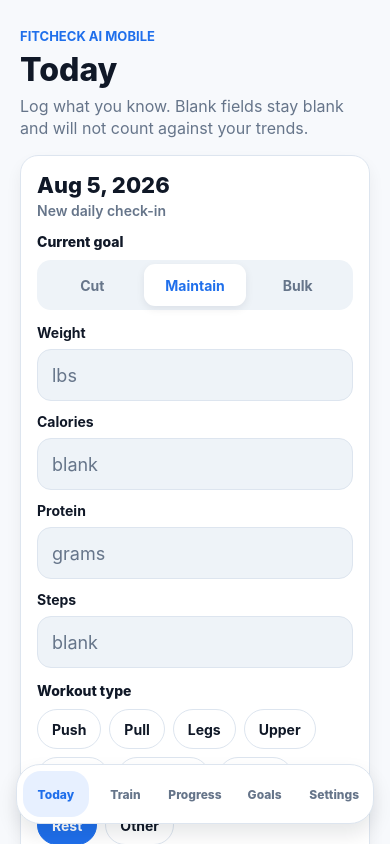
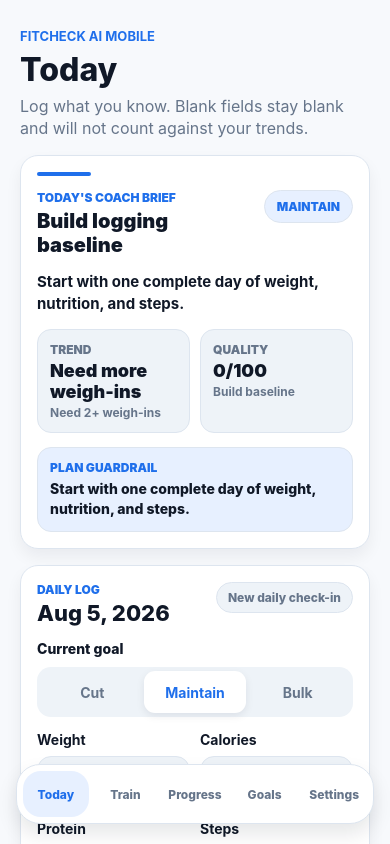
Before and after one commit to ayushs36/fitcheck-ai, a React Native app in the folder mobile/: screen / in a window 390 px wide. Both pictures are taken after a click on the button "Start Logging". Built offline with nearby package versions, Linux system fonts and the light colour scheme.

Commit message:
Add mobile daily coach brief

```diff
--- /dev/null
+++ b/mobile/src/components/DailyCoachBriefCard.tsx
@@ -0,0 +1,169 @@
+import { StyleSheet, Text, View } from "react-native";
+import { colors } from "../theme/colors";
+import { ProgressInsights } from "../utils/progressInsights";
+import { Card } from "./Card";
+
+type DailyCoachBriefCardProps = {
+  insights: ProgressInsights;
+};
+
+function formatTrend(insights: ProgressInsights): string {
+  const weeklyChange = insights.weightTrend.weeklyChange;
+  if (typeof weeklyChange !== "number") {
+    return "Need more weigh-ins";
+  }
+
+  return `${weeklyChange} lb/week`;
+}
+
+function formatQualityLabel(status: ProgressInsights["loggingQuality"]["status"]): string {
+  if (status === "strong") {
+    return "Strong data";
+  }
+
+  if (status === "usable") {
+    return "Usable data";
+  }
+
+  if (status === "thin") {
+    return "Thin data";
+  }
+
+  return "Build baseline";
+}
+
+export function DailyCoachBriefCard({ insights }: DailyCoachBriefCardProps) {
+  return (
+    <Card>
+      <View style={styles.accentBar} />
+      <View style={styles.header}>
+        <View style={styles.headerCopy}>
+          <Text style={styles.eyebrow}>Today's Coach Brief</Text>
+          <Text style={styles.title}>{insights.priority}</Text>
+        </View>
+        <View style={styles.goalPill}>
+          <Text style={styles.goalText}>{insights.activeGoal}</Text>
+        </View>
+      </View>
+
+      <Text style={styles.body}>{insights.nextAction}</Text>
+
+      <View style={styles.signalRow}>
+        <View style={styles.signalBox}>
+          <Text style={styles.signalLabel}>Trend</Text>
+          <Text style={styles.signalValue}>{formatTrend(insights)}</Text>
+          <Text style={styles.signalMeta}>{insights.weightTrend.status}</Text>
+        </View>
+        <View style={styles.signalBox}>
+          <Text style={styles.signalLabel}>Quality</Text>
+          <Text style={styles.signalValue}>{insights.loggingQuality.score}/100</Text>
+          <Text style={styles.signalMeta}>{formatQualityLabel(insights.loggingQuality.status)}</Text>
+        </View>
+      </View>
+
+      <View style={styles.nextBox}>
+        <Text style={styles.nextLabel}>Plan Guardrail</Text>
+        <Text style={styles.nextText}>{insights.loggingQuality.nextAction}</Text>
+      </View>
+    </Card>
+  );
+}
+
+const styles = StyleSheet.create({
+  accentBar: {
+    backgroundColor: colors.primary,
+    borderRadius: 999,
+    height: 4,
+    width: 54,
+  },
+  body: {
+    color: colors.text,
+    fontSize: 15,
+    fontWeight: "700",
+    lineHeight: 22,
+  },
+  eyebrow: {
+    color: colors.primary,
+    fontSize: 12,
+    fontWeight: "900",
+    textTransform: "uppercase",
+  },
+  goalPill: {
+    backgroundColor: colors.primarySoft,
+    borderColor: colors.border,
+    borderWidth: 1,
+    borderRadius: 999,
+    paddingHorizontal: 12,
+    paddingVertical: 8,
+  },
+  goalText: {
+    color: colors.primary,
+    fontSize: 12,
+    fontWeight: "900",
+    textTransform: "uppercase",
+  },
+  header: {
+    alignItems: "flex-start",
+    flexDirection: "row",
+    gap: 12,
+    justifyContent: "space-between",
+  },
+  headerCopy: {
+    flex: 1,
+    gap: 4,
+  },
+  nextBox: {
+    backgroundColor: colors.primarySoft,
+    borderColor: colors.border,
+    borderWidth: 1,
+    borderRadius: 14,
+    gap: 4,
+    padding: 12,
+  },
+  nextLabel: {
+    color: colors.primary,
+    fontSize: 12,
+    fontWeight: "900",
+    textTransform: "uppercase",
+  },
+  nextText: {
+    color: colors.text,
+    fontSize: 14,
+    fontWeight: "800",
+    lineHeight: 20,
+  },
+  signalBox: {
+    backgroundColor: colors.surfaceMuted,
+    borderColor: colors.border,
+    borderWidth: 1,
+    borderRadius: 14,
+    flex: 1,
+    gap: 3,
+    padding: 12,
+  },
+  signalLabel: {
+    color: colors.textMuted,
+    fontSize: 12,
+    fontWeight: "900",
+    textTransform: "uppercase",
+  },
+  signalMeta: {
+    color: colors.textMuted,
+    fontSize: 12,
+    fontWeight: "700",
+  },
+  signalRow: {
+    flexDirection: "row",
+    gap: 10,
+  },
+  signalValue: {
+    color: colors.text,
+    fontSize: 18,
+    fontWeight: "900",
+  },
+  title: {
+    color: colors.text,
+    fontSize: 20,
+    fontWeight: "900",
+  },
+});
--- a/mobile/src/components/LogEditorCard.tsx
+++ b/mobile/src/components/LogEditorCard.tsx
@@ -56,8 +56,13 @@ export function LogEditorCard({
   return (
     <Card>
       <View style={styles.cardHeader}>
+        <View style={styles.cardHeaderCopy}>
+          <Text style={styles.eyebrow}>Daily Log</Text>
           <Text style={styles.cardTitle}>{dateLabel}</Text>
-        <Text style={styles.cardMeta}>{statusLabel}</Text>
+        </View>
+        <View style={styles.statusPill}>
+          <Text style={styles.statusText}>{statusLabel}</Text>
+        </View>
       </View>
 
       <View style={styles.section}>
@@ -70,6 +75,8 @@ export function LogEditorCard({
       </View>
 
       <View style={styles.grid}>
+        <View style={styles.inputPair}>
+          <View style={styles.inputCell}>
             <TextField
               keyboardType="decimal-pad"
               label="Weight"
@@ -77,6 +84,8 @@ export function LogEditorCard({
               placeholder="lbs"
               value={draft.weightLbs}
             />
+          </View>
+          <View style={styles.inputCell}>
             <TextField
               keyboardType="number-pad"
               label="Calories"
@@ -84,6 +93,10 @@ export function LogEditorCard({
               placeholder="blank"
               value={draft.calories}
             />
+          </View>
+        </View>
+        <View style={styles.inputPair}>
+          <View style={styles.inputCell}>
             <TextField
               keyboardType="number-pad"
               label="Protein"
@@ -91,6 +104,8 @@ export function LogEditorCard({
               placeholder="grams"
               value={draft.proteinGrams}
             />
+          </View>
+          <View style={styles.inputCell}>
             <TextField
               keyboardType="number-pad"
               label="Steps"
@@ -98,6 +113,8 @@ export function LogEditorCard({
               placeholder="blank"
               value={draft.steps}
             />
+          </View>
+        </View>
       </View>
 
       <View style={styles.section}>
@@ -141,20 +158,35 @@ export function LogEditorCard({
 
 const styles = StyleSheet.create({
   cardHeader: {
-    gap: 4,
+    alignItems: "flex-start",
+    flexDirection: "row",
+    gap: 12,
+    justifyContent: "space-between",
   },
-  cardMeta: {
-    color: colors.textMuted,
-    fontSize: 14,
-    fontWeight: "600",
+  cardHeaderCopy: {
+    flex: 1,
+    gap: 3,
   },
   cardTitle: {
     color: colors.text,
     fontSize: 22,
     fontWeight: "800",
   },
+  eyebrow: {
+    color: colors.primary,
+    fontSize: 12,
+    fontWeight: "900",
+    textTransform: "uppercase",
+  },
   grid: {
     gap: 12,
+  },
+  inputCell: {
+    flex: 1,
+  },
+  inputPair: {
+    flexDirection: "row",
+    gap: 10,
   },
   label: {
     color: colors.text,
@@ -181,6 +213,19 @@ const styles = StyleSheet.create({
   section: {
     gap: 10,
   },
+  statusPill: {
+    backgroundColor: colors.surfaceMuted,
+    borderColor: colors.border,
+    borderRadius: 999,
+    borderWidth: 1,
+    paddingHorizontal: 11,
+    paddingVertical: 7,
+  },
+  statusText: {
+    color: colors.textMuted,
+    fontSize: 12,
+    fontWeight: "800",
+  },
   selectedWorkoutChip: {
     backgroundColor: colors.primary,
     borderColor: colors.primary,
@@ -190,6 +235,7 @@ const styles = StyleSheet.create({
   },
   workoutChip: {
     alignItems: "center",
+    backgroundColor: colors.surface,
     borderColor: colors.border,
     borderRadius: 999,
     borderWidth: 1,
--- a/mobile/src/components/RecentLogsList.tsx
+++ b/mobile/src/components/RecentLogsList.tsx
@@ -21,9 +21,10 @@ export function RecentLogsList({ logs, selectedDate, onSelectLog }: RecentLogsLi
   if (logs.length === 0) {
     return (
       <View style={styles.emptyState}>
-        <Text style={styles.emptyTitle}>No logs yet</Text>
+        <Text style={styles.emptyTitle}>Your first trend starts here</Text>
         <Text style={styles.emptyBody}>
-          Save your first day to start building mobile progress history.
+          Save today with any fields you know. Blank fields stay blank and will be skipped in
+          averages.
         </Text>
       </View>
     );
@@ -44,7 +45,9 @@ export function RecentLogsList({ logs, selectedDate, onSelectLog }: RecentLogsLi
           >
             <View style={styles.rowHeader}>
               <Text style={styles.date}>{formatReadableDate(log.date)}</Text>
-              <Text style={styles.goal}>{log.goal}</Text>
+              <View style={styles.goalPill}>
+                <Text style={styles.goal}>{log.goal}</Text>
+              </View>
             </View>
             <Text style={styles.metrics}>
               {[
@@ -79,8 +82,10 @@ const styles = StyleSheet.create({
     lineHeight: 22,
   },
   emptyState: {
-    backgroundColor: colors.surfaceMuted,
+    backgroundColor: colors.primarySoft,
+    borderColor: colors.border,
     borderRadius: 16,
+    borderWidth: 1,
     gap: 6,
     padding: 16,
   },
@@ -103,8 +108,14 @@ const styles = StyleSheet.create({
   goal: {
     color: colors.primary,
     fontSize: 12,
-    fontWeight: "800",
+    fontWeight: "900",
     textTransform: "uppercase",
+  },
+  goalPill: {
+    backgroundColor: colors.primarySoft,
+    borderRadius: 999,
+    paddingHorizontal: 9,
+    paddingVertical: 5,
   },
   list: {
     gap: 10,
@@ -115,6 +126,7 @@ const styles = StyleSheet.create({
     lineHeight: 20,
   },
   row: {
+    backgroundColor: colors.surface,
     borderColor: colors.border,
     borderRadius: 16,
     borderWidth: 1,
--- a/mobile/src/screens/TodayScreen.tsx
+++ b/mobile/src/screens/TodayScreen.tsx
@@ -1,24 +1,28 @@
 import { useEffect, useMemo, useState } from "react";
 import { Alert, StyleSheet, Text, View } from "react-native";
 import { Card } from "../components/Card";
+import { DailyCoachBriefCard } from "../components/DailyCoachBriefCard";
 import { LogEditorCard } from "../components/LogEditorCard";
 import { RecentLogsList } from "../components/RecentLogsList";
 import { Screen } from "../components/Screen";
 import {
   getDailyLogByDate,
-  loadRecentDailyLogs,
+  loadDailyLogsDescending,
   loadUserSettings,
   upsertDailyLog,
 } from "../storage/mobileStorage";
 import { colors } from "../theme/colors";
-import { DailyLog, TodayLogDraft } from "../types/fitness";
+import { DailyLog, TodayLogDraft, UserSettings } from "../types/fitness";
 import { formatReadableDate, getTodayKey } from "../utils/date";
 import { blankTodayDraft, createDailyLogFromDraft, dailyLogToDraft } from "../utils/logDraft";
+import { calculateProgressInsights } from "../utils/progressInsights";
 
 export function TodayScreen() {
   const [draft, setDraft] = useState<TodayLogDraft>(blankTodayDraft);
   const [existingLog, setExistingLog] = useState<DailyLog | undefined>();
+  const [allLogs, setAllLogs] = useState<DailyLog[]>([]);
   const [recentLogs, setRecentLogs] = useState<DailyLog[]>([]);
+  const [settings, setSettings] = useState<UserSettings | null>(null);
   const [isLoading, setIsLoading] = useState(true);
   const [lastSavedAt, setLastSavedAt] = useState<string | null>(null);
   const todayKey = useMemo(() => getTodayKey(), []);
@@ -28,9 +32,9 @@ export function TodayScreen() {
 
     async function loadSavedLog() {
       try {
-        const [savedTodayLog, savedRecentLogs, savedSettings] = await Promise.all([
+        const [savedTodayLog, savedLogs, savedSettings] = await Promise.all([
           getDailyLogByDate(todayKey),
-          loadRecentDailyLogs(5),
+          loadDailyLogsDescending(),
           loadUserSettings(),
         ]);
 
@@ -39,12 +43,14 @@ export function TodayScreen() {
         }
 
         setExistingLog(savedTodayLog);
+        setAllLogs(savedLogs);
+        setSettings(savedSettings);
         setDraft(
           savedTodayLog
             ? dailyLogToDraft(savedTodayLog)
             : { ...dailyLogToDraft(undefined), goal: savedSettings?.defaultGoal ?? "maintain" },
         );
-        setRecentLogs(savedRecentLogs);
+        setRecentLogs(savedLogs.slice(0, 5));
       } finally {
         if (isMounted) {
           setIsLoading(false);
@@ -67,17 +73,35 @@ export function TodayScreen() {
     });
 
     const updatedLogs = await upsertDailyLog(dailyLog);
+    const sortedLogs = updatedLogs.slice().sort((a, b) => b.date.localeCompare(a.date));
     setExistingLog(dailyLog);
-    setRecentLogs(updatedLogs.slice().sort((a, b) => b.date.localeCompare(a.date)).slice(0, 5));
+    setAllLogs(sortedLogs);
+    setRecentLogs(sortedLogs.slice(0, 5));
     setLastSavedAt(new Date().toLocaleTimeString([], { hour: "numeric", minute: "2-digit" }));
     Alert.alert("Log saved", "Your daily log was saved on this device.");
   }
+
+  const coachSettings: UserSettings = {
+    unitSystem: settings?.unitSystem ?? "imperial",
+    defaultGoal: draft.goal,
+    startingWeightLbs: settings?.startingWeightLbs,
+    targetWeightLbs: settings?.targetWeightLbs,
+    weeklyGoalPaceLbs: settings?.weeklyGoalPaceLbs,
+    calorieTarget: settings?.calorieTarget,
+    proteinTarget: settings?.proteinTarget,
+    stepTarget: settings?.stepTarget,
+    hasCompletedOnboarding: settings?.hasCompletedOnboarding,
+    updatedAt: settings?.updatedAt,
+  };
+  const coachInsights = calculateProgressInsights(allLogs, coachSettings);
 
   return (
     <Screen
       title="Today"
       subtitle="Log what you know. Blank fields stay blank and will not count against your trends."
     >
+      <DailyCoachBriefCard insights={coachInsights} />
+
       <LogEditorCard
         dateLabel={formatReadableDate(todayKey)}
         draft={draft}
@@ -99,7 +123,7 @@ export function TodayScreen() {
       <Card>
         <View style={styles.cardHeader}>
           <Text style={styles.cardTitle}>Recent Logs</Text>
-          <Text style={styles.cardMeta}>Saved on this device</Text>
+          <Text style={styles.cardMeta}>Last 5 saved days on this device</Text>
         </View>
         <RecentLogsList logs={recentLogs} />
       </Card>
```
Also changed, not shown: 1 other file (tests, documents, lock files or other folders). Lines whose indentation alone changed are shown as unchanged.
